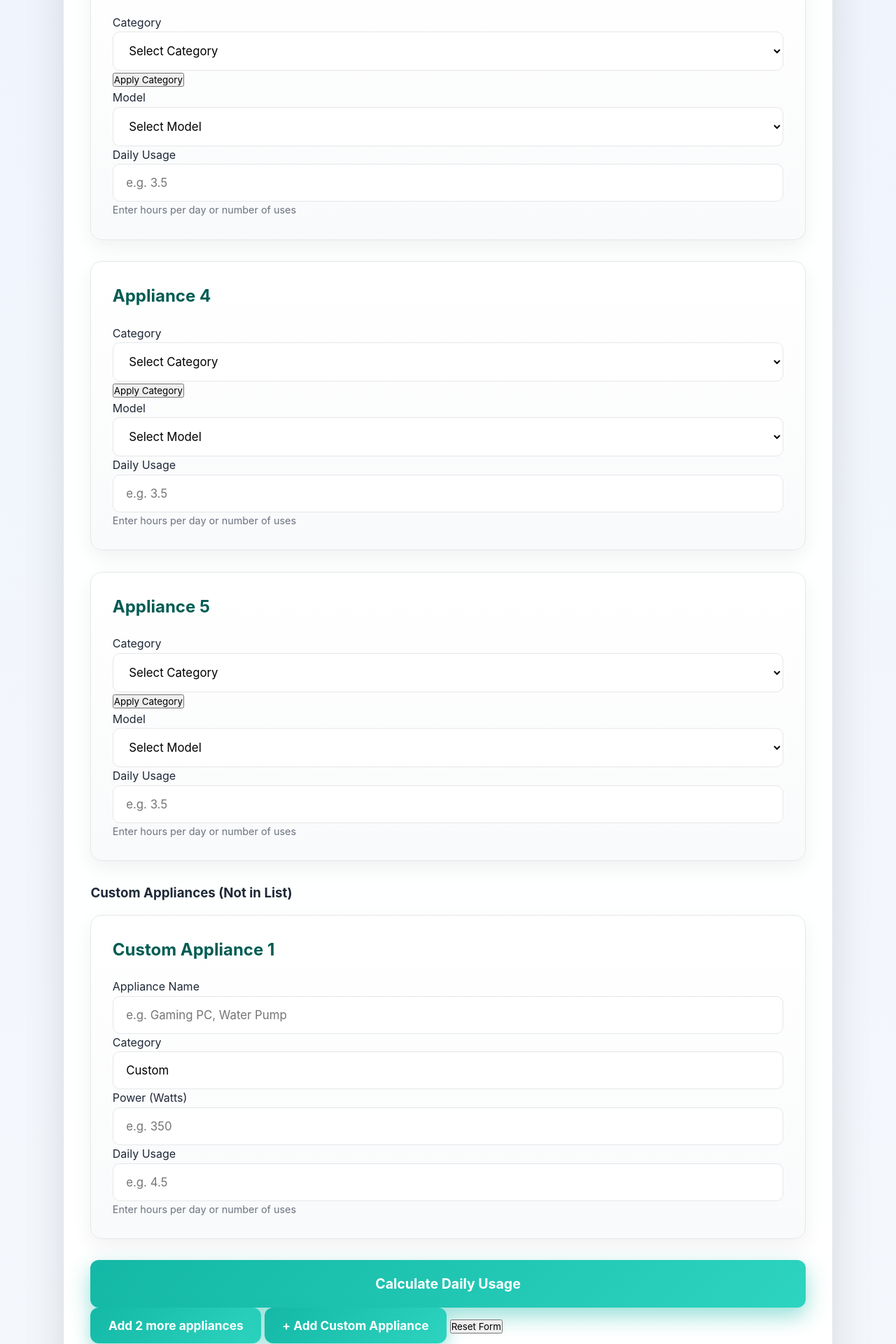
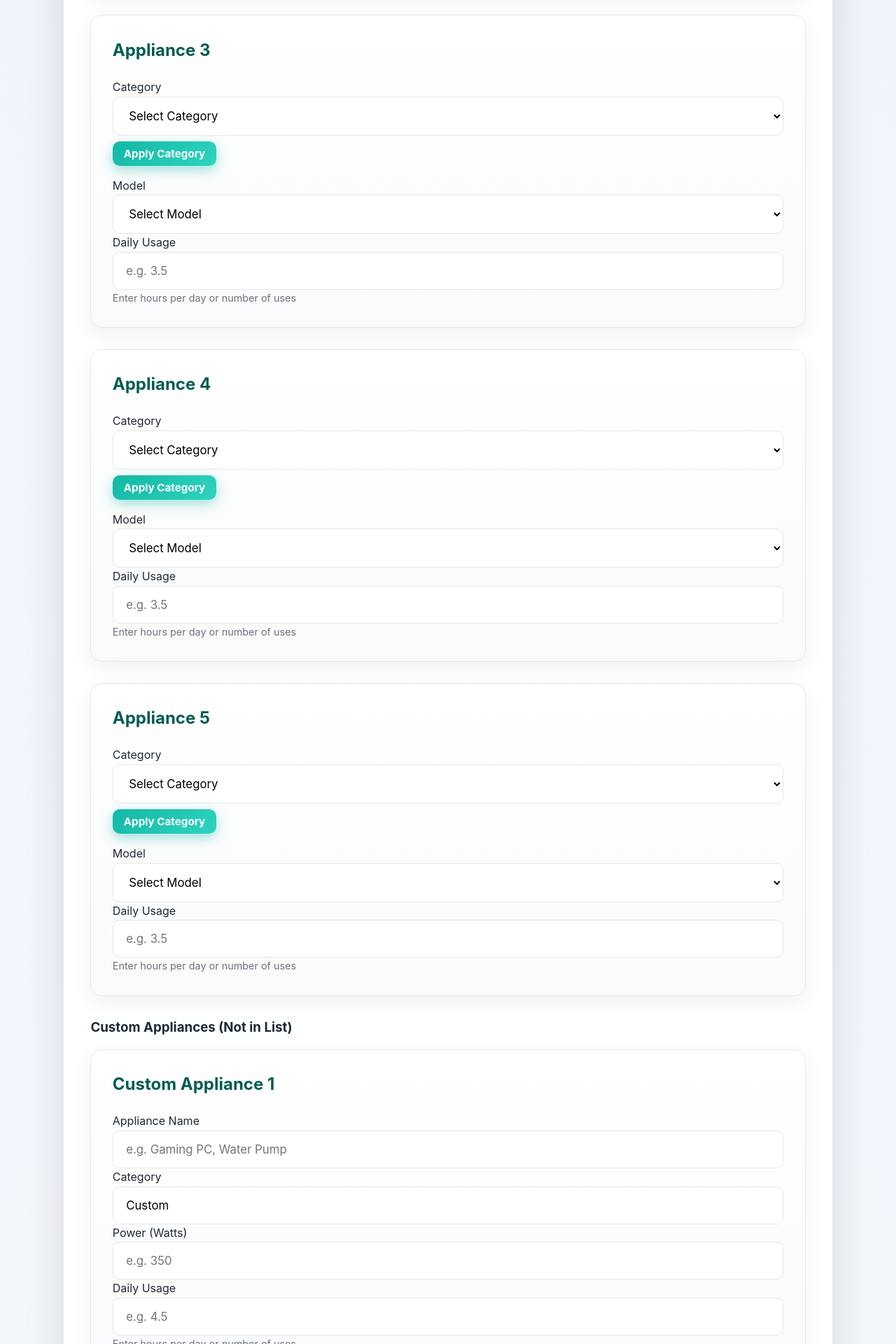
Before and after one commit to jhonesyy/random-forest2, a Flask app: page / in a window 1280 px wide. Shown: the part 1760-3680 px from the top of the page at 70% size. Run offline with Flask 3, Linux system fonts and the light colour scheme; parts of the project's set-up code (start-up, migrations or seed data) failed here and were passed over.

Commit message:
Update style.css

```diff
--- a/Electricty Consumption Prediction/static/css/style.css
+++ b/Electricty Consumption Prediction/static/css/style.css
@@ -146,6 +146,7 @@ input:focus, select:focus {
   background: linear-gradient(180deg, #ffffff, #f9fafb);
   box-shadow: 0 10px 30px rgba(0,0,0,0.06);
   transition: transform 0.25s ease, box-shadow 0.25s ease;
+  scroll-margin-top: 140px;
 }
 
 .appliance-card:hover {
@@ -155,146 +156,11 @@ input:focus, select:focus {
 
 .appliance-card h3 {
   margin-bottom: 1.3rem;
-  font-size: 1.45rem;
-  color: var(--accent);
+  font-size: 1.5rem;
+  font-weight: 700;
+  color: #025c53;
 }
 
-.btn-primary {
-  display: block;
-  width: 100%;
-  padding: 1.35rem;
-  background: linear-gradient(135deg, var(--accent), #2dd4bf);
-  border: none;
-  color: white;
-  font-size: 1.22rem;
-  font-weight: 700;
-  border-radius: 12px;
-  cursor: pointer;
-  transition: transform 0.15s ease, box-shadow 0.2s ease;
-  box-shadow: 0 12px 30px rgba(20, 184, 166, 0.45);
-}
-
-.btn-primary:hover {
-  transform: translateY(-3px);
-  box-shadow: 0 18px 45px rgba(20, 184, 166, 0.6);
-}
-
-.btn-primary:active {
-  transform: translateY(0);
-}
-
-.result-section {
-  max-width: 1100px;
-  margin: 3.2rem auto;
-  padding: 0 1rem;
-}
-
-.result-card {
-  background: white;
-  padding: 2.6rem;
-  border-radius: 18px;
-  box-shadow: 0 25px 60px rgba(0,0,0,0.12);
-  text-align: center;
-  border: 1px solid var(--border-soft);
-}
-
-.result-card .big {
-  font-size: 3.9rem;
-  font-weight: 800;
-  color: var(--primary);
-}
-
-.result-card .small {
-  font-size: 1.6rem;
-  color: var(--text-muted);
-}
-
-.detail-grid {
-  display: grid;
-  grid-template-columns: repeat(auto-fit, minmax(220px, 1fr));
-  gap: 1.7rem;
-  margin-top: 2.3rem;
-}
-
-.detail-box {
-  background: var(--accent-soft);
-  padding: 1.6rem;
-  border-radius: 14px;
-  border: 1px solid #99f6e4;
-  text-align: center;
-  font-weight: 600;
-}
-
-.detail-box strong {
-  display: block;
-  color: var(--accent);
-  font-size: 1.2rem;
-  margin-bottom: 0.4rem;
-}
-
-.drivers {
-  margin-top: 2.6rem;
-  padding: 1.9rem;
-  background: #f1f5f9;
-  border-radius: 16px;
-}
-
-.drivers li {
-  margin-bottom: 0.6rem;
-  color: var(--text-muted);
-}
-
-/* ===============================
-   UTILITIES
-================================ */
-.req { color: #dc2626; }
-.form-hint { font-size: 0.9rem; color: var(--text-muted); }
-
-.note {
-  text-align: center;
-  font-size: 0.95rem;
-  color: var(--text-muted);
-  margin-top: 2rem;
-}
-
-@media (max-width: 768px) {
-  .site-header h1 { font-size: 1.55rem; }
-  .hero h2 { font-size: 2rem; }
-  .result-card .big { font-size: 2.8rem; }
-}
-
-.appliance-card h3 {
-  color: #025c53; /* darker teal para mas visible */
-  font-weight: 700;
-  font-size: 1.5rem;
-}
-
-.detail-box {
-  background: #e0f2f1; /* light teal background for freshness */
-  border: 1.5px solid #00897b; /* darker teal border */
-  color: #004d40; /* dark teal text */
-  font-weight: 600;
-  font-size: 1rem;
-  padding: 1.6rem;
-  border-radius: 12px;
-  text-align: center;
-  box-shadow: 0 4px 12px rgba(0, 77, 64, 0.15);
-  transition: transform 0.2s ease;
-}
-
-.detail-box strong {
-  color: #00796b;
-  font-size: 1.15rem;
-  display: block;
-  margin-bottom: 0.8rem;
-}
-
-.detail-box:hover {
-  transform: translateY(-6px);
-  box-shadow: 0 12px 25px rgba(0, 77, 64, 0.25);
-}
-
-/* Buttons */
 .btn-primary {
   display: block;
   width: 100%;
@@ -343,3 +209,219 @@ input:focus, select:focus {
 .btn-add:active {
   transform: translateY(0);
 }
+
+/* SMALL BUTTON (Apply Category) */
+.btn-small {
+  margin: 0.5rem 0 1rem 0;
+  padding: 0.5rem 1rem;
+  font-size: 0.95rem;
+  font-weight: 700;
+  background: linear-gradient(135deg, var(--accent), #2dd4bf);
+  border: none;
+  color: white;
+  border-radius: 10px;
+  cursor: pointer;
+  box-shadow: 0 6px 18px rgba(20, 184, 166, 0.4);
+  transition: transform 0.15s ease, box-shadow 0.2s ease;
+}
+
+.btn-small:hover {
+  transform: translateY(-2px);
+  box-shadow: 0 10px 28px rgba(20, 184, 166, 0.55);
+}
+
+.btn-small:active {
+  transform: translateY(0);
+}
+
+.result-section {
+  max-width: 1100px;
+  margin: 3.2rem auto;
+  padding: 0 1rem;
+}
+
+.result-card {
+  background: white;
+  padding: 2.6rem;
+  border-radius: 18px;
+  box-shadow: 0 25px 60px rgba(0,0,0,0.12);
+  text-align: center;
+  border: 1px solid var(--border-soft);
+}
+
+.result-card .big {
+  font-size: 3.9rem;
+  font-weight: 800;
+  color: var(--primary);
+}
+
+.result-card .small {
+  font-size: 1.6rem;
+  color: var(--text-muted);
+}
+
+.detail-grid {
+  display: grid;
+  grid-template-columns: repeat(auto-fit, minmax(220px, 1fr));
+  gap: 1.7rem;
+  margin-top: 2.3rem;
+}
+
+.detail-box {
+  background: #e0f2f1;
+  border: 1.5px solid #00897b;
+  color: #004d40;
+  font-weight: 600;
+  font-size: 1rem;
+  padding: 1.6rem;
+  border-radius: 12px;
+  text-align: center;
+  box-shadow: 0 4px 12px rgba(0, 77, 64, 0.15);
+  transition: transform 0.2s ease;
+}
+
+.detail-box strong {
+  color: #00796b;
+  font-size: 1.15rem;
+  display: block;
+  margin-bottom: 0.8rem;
+}
+
+.detail-box:hover {
+  transform: translateY(-6px);
+  box-shadow: 0 12px 25px rgba(0, 77, 64, 0.25);
+}
+
+.drivers {
+  margin-top: 2.6rem;
+  padding: 1.9rem;
+  background: #f1f5f9;
+  border-radius: 16px;
+}
+
+.drivers li {
+  margin-bottom: 0.6rem;
+  color: var(--text-muted);
+}
+
+/* Utilities */
+.req { color: #dc2626; }
+.form-hint { font-size: 0.9rem; color: var(--text-muted); }
+
+.note {
+  text-align: center;
+  font-size: 0.95rem;
+  color: var(--text-muted);
+  margin-top: 2rem;
+}
+
+@media (max-width: 768px) {
+  .site-header h1 { font-size: 1.55rem; }
+  .hero h2 { font-size: 2rem; }
+  .result-card .big { font-size: 2.8rem; }
+}
+
+.action-buttons {
+    display: flex;
+    gap: 1rem;
+    margin-top: 2rem;
+    flex-wrap: wrap;
+}
+
+.btn-primary {
+    padding: 12px 24px;
+    font-size: 1.05rem;
+    font-weight: 600;
+}
+
+.btn-small {
+    padding: 8px 16px;
+    font-size: 0.95rem;
+}
+
+.appliance-count {
+    text-align: center;
+    color: #555;
+    margin: 1.5rem 0;
+    font-size: 1.05rem;
+}
+
+/* Make result section stand out */
+.result-section {
+    margin-top: 3rem;
+}
+
+.btn-reset {
+  display: inline-block;
+  padding: 0.95rem 1.6rem;
+  font-size: 1.08rem;
+  font-weight: 700;
+  background: linear-gradient(135deg, var(--accent), #2dd4bf);
+  border: none;
+  color: white;
+  border-radius: 12px;
+  cursor: pointer;
+  transition: transform 0.15s ease, box-shadow 0.2s ease;
+  box-shadow: 0 10px 25px rgba(20, 184, 166, 0.42);
+  min-width: 210px;
+  text-align: center;
+}
+
+/* Custom Appliance Modal */
+.modal {
+    display: none;
+    position: fixed;
+    z-index: 1000;
+    left: 0;
+    top: 0;
+    width: 100%;
+    height: 100%;
+    background-color: rgba(0,0,0,0.6);
+}
+
+.modal-content {
+    background-color: white;
+    margin: 8% auto;
+    padding: 2rem;
+    border-radius: 16px;
+    width: 90%;
+    max-width: 420px;
+    box-shadow: 0 20px 50px rgba(0,0,0,0.3);
+}
+
+.modal-content label {
+    display: block;
+    margin: 1rem 0 0.4rem;
+    font-weight: 600;
+}
+
+.modal-content input, .modal-content select {
+    width: 100%;
+    padding: 0.9rem;
+    border-radius: 10px;
+    border: 1px solid #ddd;
+    font-size: 1.05rem;
+}
+
+.modal-buttons {
+    margin-top: 1.8rem;
+    display: flex;
+    gap: 1rem;
+}
+
+.btn-custom {
+    background: linear-gradient(135deg, #8b5cf6, #7c3aed);
+    color: white;
+    padding: 1rem 1.5rem;
+    border: none;
+    border-radius: 12px;
+    font-size: 1.1rem;
+    font-weight: 700;
+    cursor: pointer;
+    width: 100%;
+    margin-top: 1rem;
+}
+
+.btn-custom:hover {
+    background: linear-gradient(135deg, #7c3aed, #6d28d9);
+}
```
